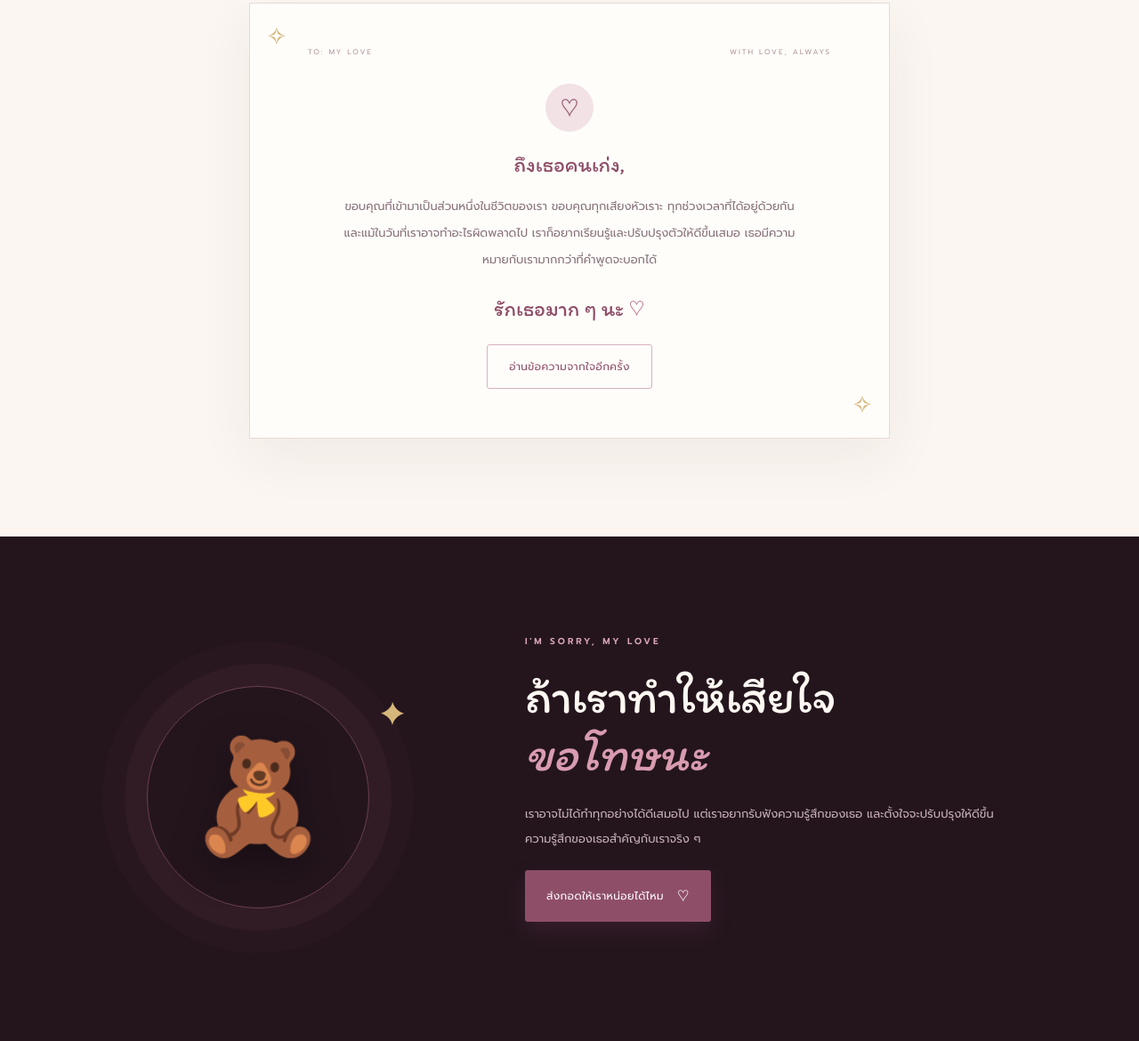
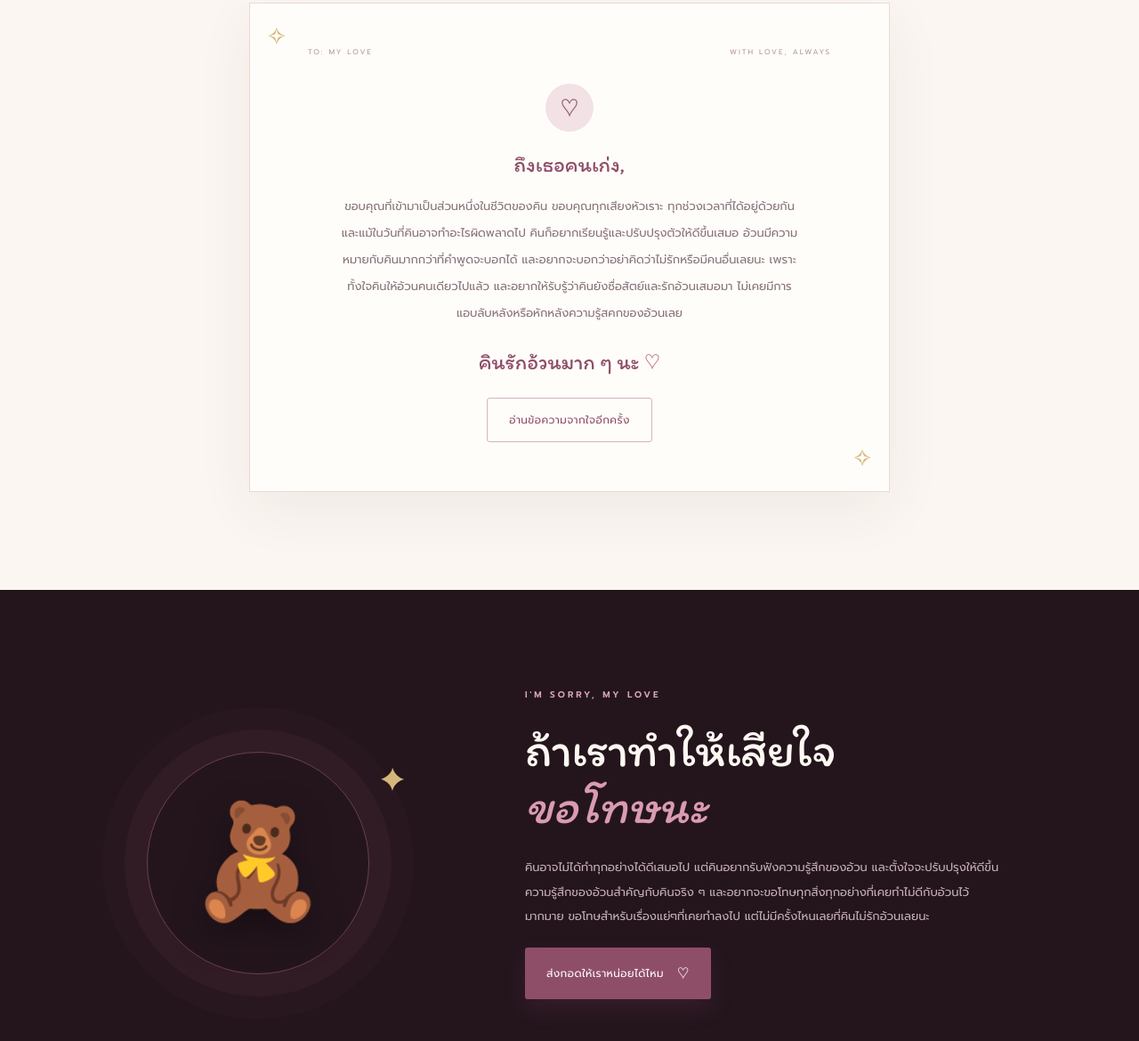
Before and after one commit to Kinjinoo/For-MyGirl, a plain HTML site: page index.html in a window 1280 px wide. Shown: the part 1347-2517 px from the top of the page at 89% size. Drawn offline with Linux system fonts and the light colour scheme.

Commit message:
Update index.html

```diff
--- a/index.html
+++ b/index.html
@@ -67,8 +67,8 @@
         <div class="letter-top"><span>TO: MY LOVE</span><span>WITH LOVE, ALWAYS</span></div>
         <div class="letter-seal">♡</div>
         <p class="letter-greeting">ถึงเธอคนเก่ง,</p>
-        <p class="letter-body" id="letterText">ขอบคุณที่เข้ามาเป็นส่วนหนึ่งในชีวิตของเรา ขอบคุณทุกเสียงหัวเราะ ทุกช่วงเวลาที่ได้อยู่ด้วยกัน และแม้ในวันที่เราอาจทำอะไรผิดพลาดไป เราก็อยากเรียนรู้และปรับปรุงตัวให้ดีขึ้นเสมอ เธอมีความหมายกับเรามากกว่าที่คำพูดจะบอกได้</p>
-        <p class="letter-sign">รักเธอมาก ๆ นะ <span>♡</span></p>
+        <p class="letter-body" id="letterText">ขอบคุณที่เข้ามาเป็นส่วนหนึ่งในชีวิตของคิน ขอบคุณทุกเสียงหัวเราะ ทุกช่วงเวลาที่ได้อยู่ด้วยกัน และแม้ในวันที่คินอาจทำอะไรผิดพลาดไป คินก็อยากเรียนรู้และปรับปรุงตัวให้ดีขึ้นเสมอ อ้วนมีความหมายกับคินมากกว่าที่คำพูดจะบอกได้ และอยากจะบอกว่าอย่าคิดว่าไม่รักหรือมีคนอื่นเลยนะ เพราะทั้งใจคินให้อ้วนคนเดียวไปแล้ว และอยากให้รับรู้ว่าคินยังซื่อสัตย์และรักอ้วนเสมอมา ไม่เคยมีการแอบลับหลังหรือหักหลังความรู้สคกของอ้วนเลย</p>
+        <p class="letter-sign">คินรักอ้วนมาก ๆ นะ <span>♡</span></p>
         <button class="button button-outline" id="letterReveal">อ่านข้อความจากใจอีกครั้ง</button>
       </div>
     </section>
@@ -79,7 +79,7 @@
         <div class="apology-copy">
           <p class="eyebrow">I'M SORRY, MY LOVE</p>
           <h2>ถ้าเราทำให้เสียใจ<br><em>ขอโทษนะ</em></h2>
-          <p>เราอาจไม่ได้ทำทุกอย่างได้ดีเสมอไป แต่เราอยากรับฟังความรู้สึกของเธอ และตั้งใจจะปรับปรุงให้ดีขึ้น ความรู้สึกของเธอสำคัญกับเราจริง ๆ</p>
+          <p>คินอาจไม่ได้ทำทุกอย่างได้ดีเสมอไป แต่คินอยากรับฟังความรู้สึกของอ้วน และตั้งใจจะปรับปรุงให้ดีขึ้น ความรู้สึกของอ้วนสำคัญกับคินจริง ๆ  และอยากจะขอโทษทุกสิ่งทุกอย่างที่เคยทำไม่ดีกับอ้วนไว้มากมาย ขอโทษสำหรับเรื่องแย่ๆที่เคยทำลงไป แต่ไม่มีครั้งไหนเลยที่คินไม่รักอ้วนเลยนะ</p>
           <button class="button button-primary" id="forgiveBtn">ส่งกอดให้เราหน่อยได้ไหม <span>♡</span></button>
           <p class="response-message" id="forgiveMessage" role="status"></p>
         </div>
@@ -97,7 +97,7 @@
         <figure class="memory-card reveal"><img src="images/photo3.jpg" alt="ความทรงจำของเรา 2" onerror="this.style.display='none';this.parentElement.classList.add('image-empty')"><div class="image-caption">02 / Your smile</div></figure>
         <figure class="memory-card reveal"><img src="images/photo4.jpg" alt="ความทรงจำของเรา 3" onerror="this.style.display='none';this.parentElement.classList.add('image-empty')"><div class="image-caption">03 / Our little world</div></figure>
       </div>
-      <p class="gallery-hint">อยากจะบอกว่า  <code>ขอโทษ</code> สำหรับทุกสิ่งที่เราทำให้เธอรู้สึกไม่ดีมาตลอด</p>
+      <p class="gallery-hint">อยากจะบอกว่า  <code>ขอโทษ</code> สำหรับทุกสิ่งที่คินทำให้อ้วนรู้สึกไม่ดีมาตลอด</p>
     </section>
 
     <section class="anniversary-section">
```
